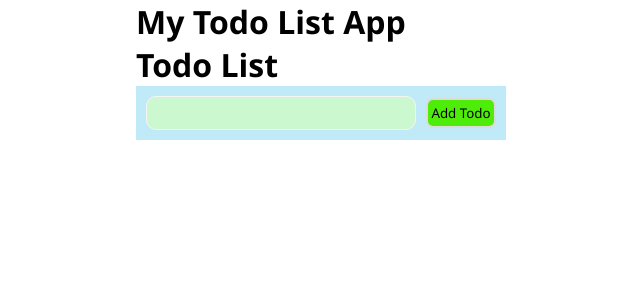
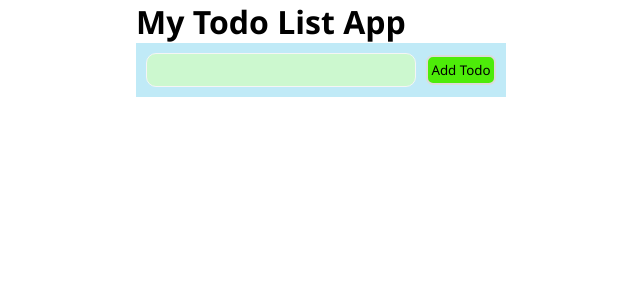
Before and after one commit to hafiz1379/react-tutorial-exercise, a React (Create React App) app: page / in a window 1280 px wide. Shown: the top 300 px of the page, without its empty margins (319-959 px from the left). Built offline with nearby package versions, Linux system fonts and the light colour scheme; the HTML template or start-up script is replaced by a standard one.

Commit message:
solved linter errors

```diff
--- a/src/components/todo/todolist.js
+++ b/src/components/todo/todolist.js
@@ -61,7 +61,6 @@ function TodoList() {
 
   return (
     <div className="main">
-      <h1>Todo List</h1>
       <ul>
         {todos.map((todo) => (
           <li key={todo.id}>
```
